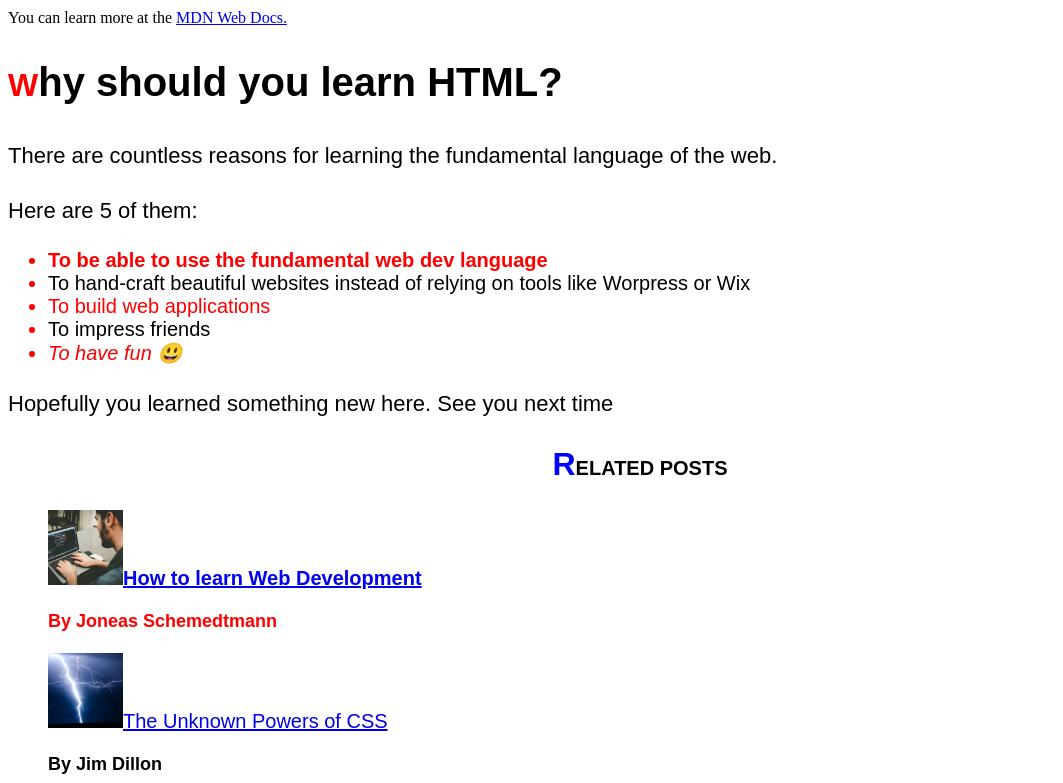
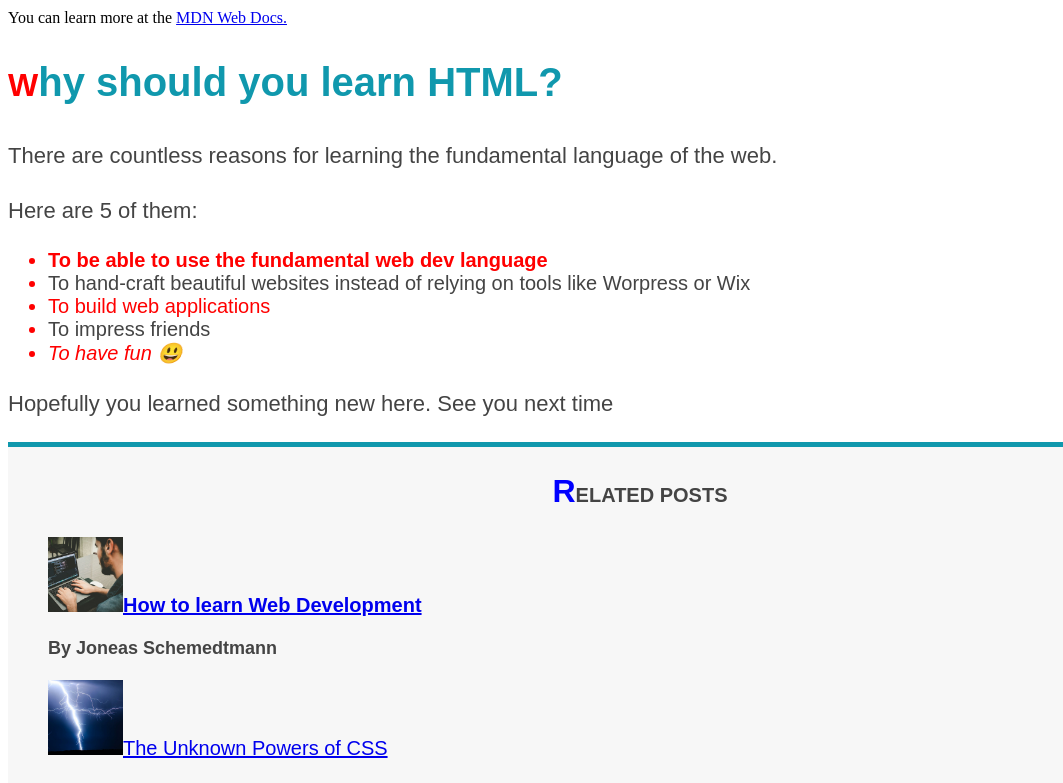
Before and after one commit to asai-rupali/html-css, a plain HTML site: page index.html in a window 1280 px wide. Shown: the part 1337-2120 px from the top of the page, without its empty margins (0-1063 px from the left). Drawn offline with Linux system fonts and the light colour scheme.

Commit message:
colors in css

```diff
--- a/index.html
+++ b/index.html
@@ -14,7 +14,7 @@
         <h5>Hello World</h5>
         <h6>Hello World</h6>
         -->
-        <header>
+        <header class="main-header">
             <h1>📘 The Code Magazine</h1>
             <nav>
                 <a href="blog.html"><strong>Blog</strong></a>
--- a/style.css
+++ b/style.css
@@ -1,8 +1,11 @@
 h1,h2,h3,h4,p,li{
     font-family: sans-serif;
+    color:#444;
+}
+h1,h2,h3{
+    color:#1098ad;
 }
 h1{
-    color:blue;
     font-size: 28px;
     text-transform: uppercase;
     font-style: italic;
@@ -45,6 +48,17 @@ li{
 .related-post{
     list-style:none;
 }
+.main-header{
+    background-color: #f7f7f7;
+}
+aside{
+    background-color:#f7f7f7;
+    border-top:5px solid #1098ad;
+    border-bottom:5px solid #1098ad;
+}
+body{
+    /* background-color:orangered; */
+}
 /*Pseudo elements*/
 
 /* .first-li{
```
